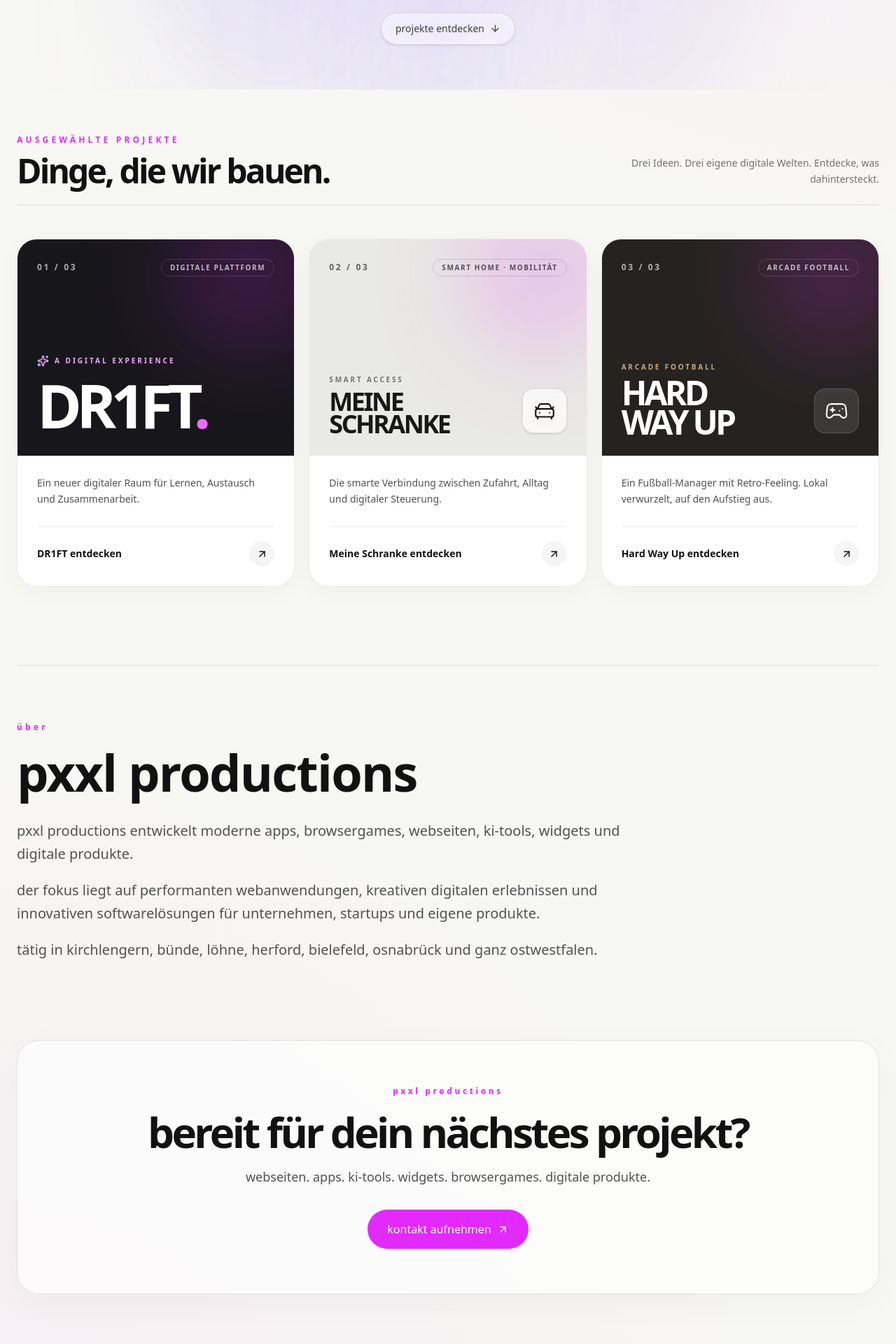
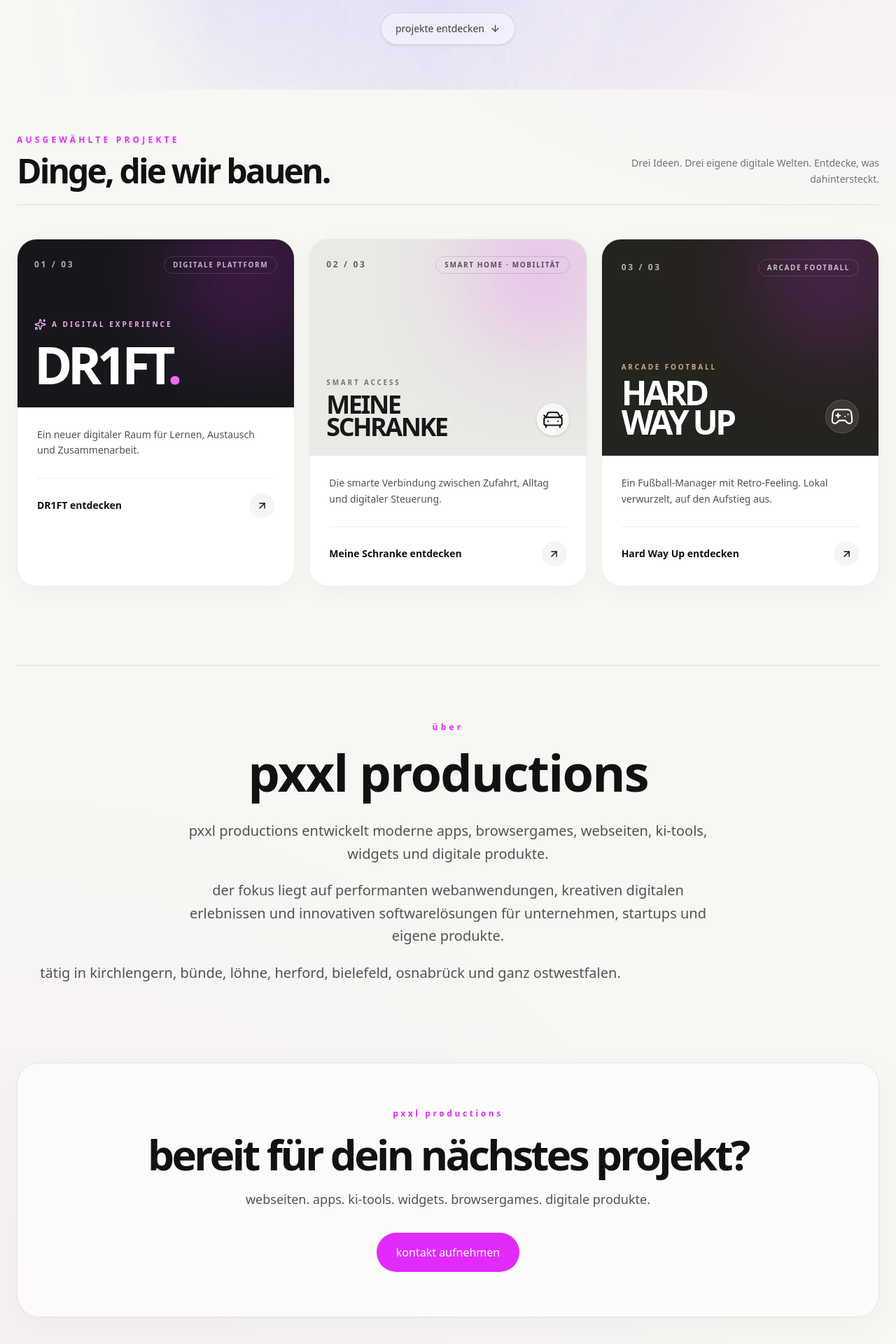
Before and after one commit to grospitz-wreck-it/pxxl, a Next.js app: page / in a window 1280 px wide. Shown: the part 822-2742 px from the top of the page at 70% size. Built offline with nearby package versions, Linux system fonts and the light colour scheme.

Commit message:
Refine preview navigation and project card proportions

```diff
--- a/app/page.tsx
+++ b/app/page.tsx
@@ -5,6 +5,7 @@ import {
   ArrowUpRight,
   CarFront,
   Gamepad2,
+  Mail,
   Sparkles,
 } from "lucide-react";
 import Aurora from "@/components/aurora";
@@ -93,9 +94,9 @@ export default function Home() {
             </Link>
             <Link
               href="/contact"
-              className="inline-flex min-h-10 items-center gap-2 rounded-full bg-[#111111] px-5 text-sm font-medium text-white shadow-sm transition duration-300 hover:-translate-y-0.5 hover:bg-fuchsia-600 focus-visible:outline focus-visible:outline-2 focus-visible:outline-offset-4 focus-visible:outline-fuchsia-500"
+              className="inline-flex min-h-10 items-center gap-2 rounded-full bg-[#111111] py-1.5 pl-5 pr-2 text-sm font-medium text-white shadow-sm transition duration-300 hover:-translate-y-0.5 hover:bg-fuchsia-600 focus-visible:outline focus-visible:outline-2 focus-visible:outline-offset-4 focus-visible:outline-fuchsia-500"
             >
-              kontakt <ArrowUpRight size={15} strokeWidth={2} />
+              kontakt <span className="flex h-7 w-7 items-center justify-center rounded-full bg-white/15"><Mail size={14} strokeWidth={1.8} /></span>
             </Link>
           </nav>
         </div>
@@ -169,9 +170,9 @@ export default function Home() {
                 <div
                   className={
                     project.theme === "dark"
-                      ? "relative flex aspect-[1.28/1] flex-col justify-between overflow-hidden bg-[#17171b] p-6 text-white sm:p-7"
+                      ? "relative flex aspect-[1.65/1] flex-col justify-between overflow-hidden bg-[#17171b] p-5 text-white sm:p-6"
                       : project.theme === "light"
-                        ? "relative flex aspect-[1.28/1] flex-col justify-between overflow-hidden bg-[#e9e9e5] p-6 text-[#171717] sm:p-7"
+                        ? "relative flex aspect-[1.28/1] flex-col justify-between overflow-hidden bg-[#e9e9e5] p-5 text-[#171717] sm:p-6"
                         : "relative flex aspect-[1.28/1] flex-col justify-between overflow-hidden bg-[#25231f] p-6 text-white sm:p-7"
                   }
                 >
@@ -191,7 +192,7 @@ export default function Home() {
                         <Sparkles size={17} />
                         <span className="text-[10px] font-semibold tracking-[0.3em]">A DIGITAL EXPERIENCE</span>
                       </div>
-                      <div className="text-[clamp(3.4rem,7vw,5.4rem)] font-black leading-none tracking-[-0.09em]">
+                      <div className="text-[clamp(3rem,6vw,4.6rem)] font-black leading-none tracking-[-0.09em]">
                         DR1FT<span className="text-fuchsia-400">.</span>
                       </div>
                     </div>
@@ -205,7 +206,7 @@ export default function Home() {
                           SCHRANKE
                         </div>
                       </div>
-                      <div className="mb-1 flex h-16 w-16 items-center justify-center rounded-2xl border border-black/10 bg-white/70 shadow-sm transition duration-500 group-hover:rotate-[-6deg] group-hover:scale-105">
+                      <div className="mb-1 flex h-12 w-12 items-center justify-center rounded-full border border-black/10 bg-white/70 shadow-sm transition duration-500 group-hover:rotate-[-6deg] group-hover:scale-105">
                         <CarFront size={34} strokeWidth={1.5} />
                       </div>
                     </div>
@@ -219,7 +220,7 @@ export default function Home() {
                           WAY UP
                         </div>
                       </div>
-                      <div className="mb-1 flex h-16 w-16 shrink-0 items-center justify-center rounded-2xl border border-white/15 bg-white/10 transition duration-500 group-hover:rotate-6 group-hover:scale-105">
+                      <div className="mb-1 flex h-12 w-12 shrink-0 items-center justify-center rounded-full border border-white/15 bg-white/10 transition duration-500 group-hover:rotate-6 group-hover:scale-105">
                         <Gamepad2 size={34} strokeWidth={1.5} />
                       </div>
                     </div>
@@ -245,7 +246,7 @@ export default function Home() {
 
       {/* About */}
       <section id="about" className="mx-auto max-w-7xl scroll-mt-24 px-5 pb-28 sm:px-6">
-        <div className="border-t border-black/10 pt-16 sm:pt-20">
+        <div className="border-t border-black/10 pt-16 text-center sm:pt-20">
           <p className="text-xs font-semibold tracking-[0.35em] text-fuchsia-500">
             über
           </p>
@@ -254,12 +255,12 @@ export default function Home() {
             pxxl productions
           </h2>
 
-          <p className="mt-8 max-w-4xl text-lg leading-relaxed text-neutral-600 sm:text-xl">
+          <p className="mx-auto mt-8 max-w-3xl text-lg leading-relaxed text-neutral-600 sm:text-xl">
             pxxl productions entwickelt moderne apps, browsergames, webseiten, ki-tools,
             widgets und digitale produkte.
           </p>
 
-          <p className="mt-5 max-w-4xl text-lg leading-relaxed text-neutral-600 sm:text-xl">
+          <p className="mx-auto mt-5 max-w-3xl text-lg leading-relaxed text-neutral-600 sm:text-xl">
             der fokus liegt auf performanten webanwendungen, kreativen digitalen
             erlebnissen und innovativen softwarelösungen für unternehmen,
             startups und eigene produkte.
@@ -288,7 +289,7 @@ export default function Home() {
             href="/contact"
             className="mt-8 inline-flex items-center gap-2 rounded-full bg-fuchsia-500 px-7 py-4 font-medium text-white transition duration-300 hover:-translate-y-0.5 hover:bg-fuchsia-600"
           >
-            kontakt aufnehmen <ArrowUpRight size={17} />
+            kontakt aufnehmen
           </Link>
         </div>
       </section>
```
